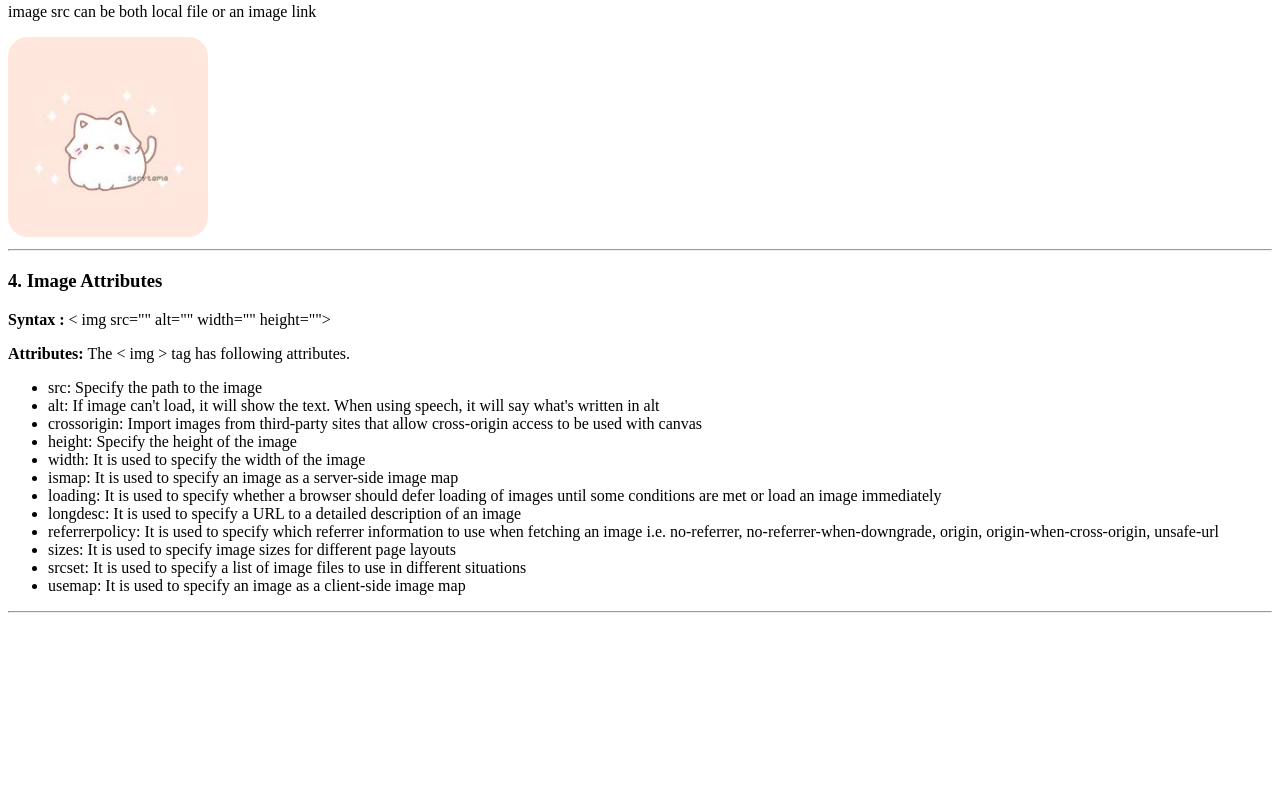
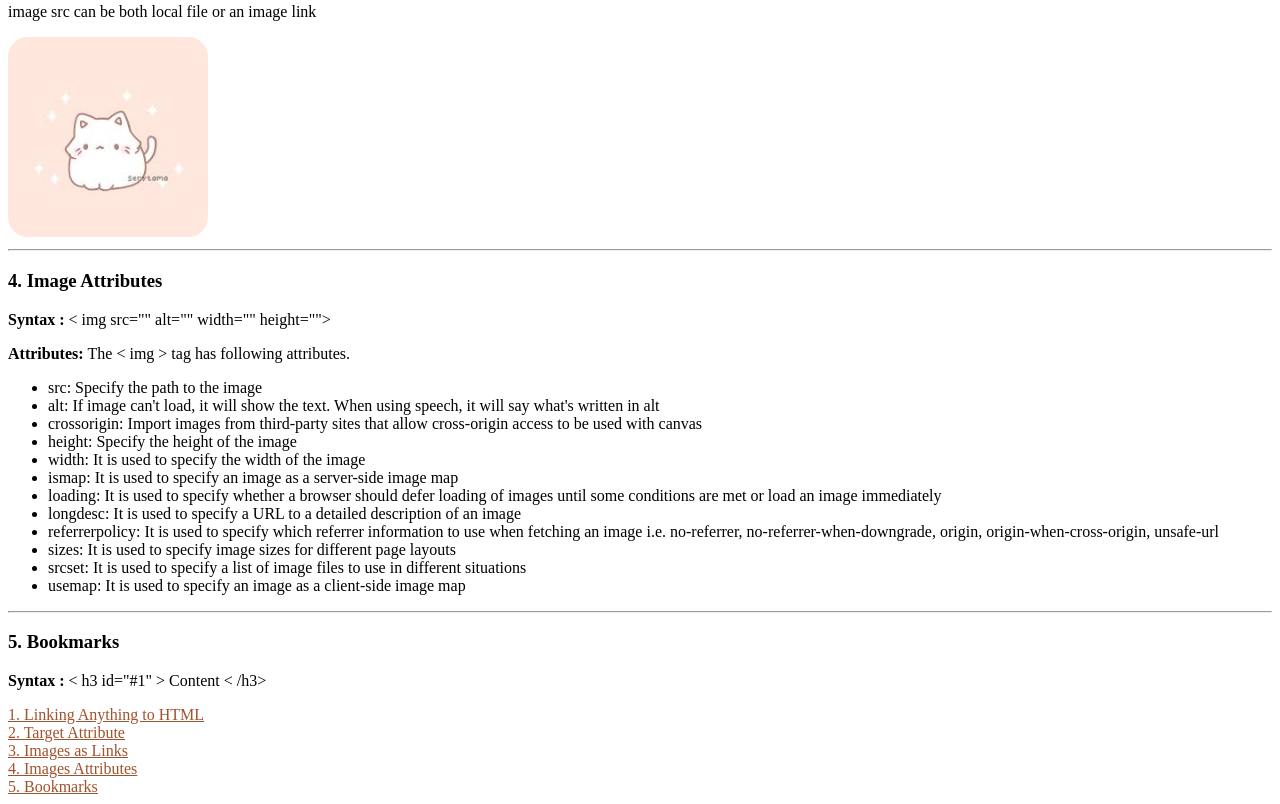
Before and after one commit to junaidsultanxyz/Full-Stack-Progress, a plain HTML site: page Day 2/index.html in a window 1280 px wide. Shown: the part 822-1626 px from the top of the page. Before the commit the page ends 1443 px from the top, so only its background shows below. Drawn offline with Linux system fonts and the light colour scheme.

Commit message:
day 2 finalize

```diff
--- a/Day 2/index.html
+++ b/Day 2/index.html
@@ -118,6 +118,18 @@
 
     <hr>
 
+    <h3> 5. Bookmarks </h3>
+
+    <p>
+        <b> Syntax : </b>
+        < h3 id="#1" > Content < /h3> <br>
+    </p>
+
+    <a href="#1"> 1. Linking Anything to HTML </a>  <br>
+    <a href="#2"> 2. Target Attribute </a>          <br>
+    <a href="#3"> 3. Images as Links </a>           <br>
+    <a href="#4"> 4. Images Attributes </a>         <br>
+    <a href="#5"> 5. Bookmarks </a>                 <br>
 
 </body>
 </html>
```
